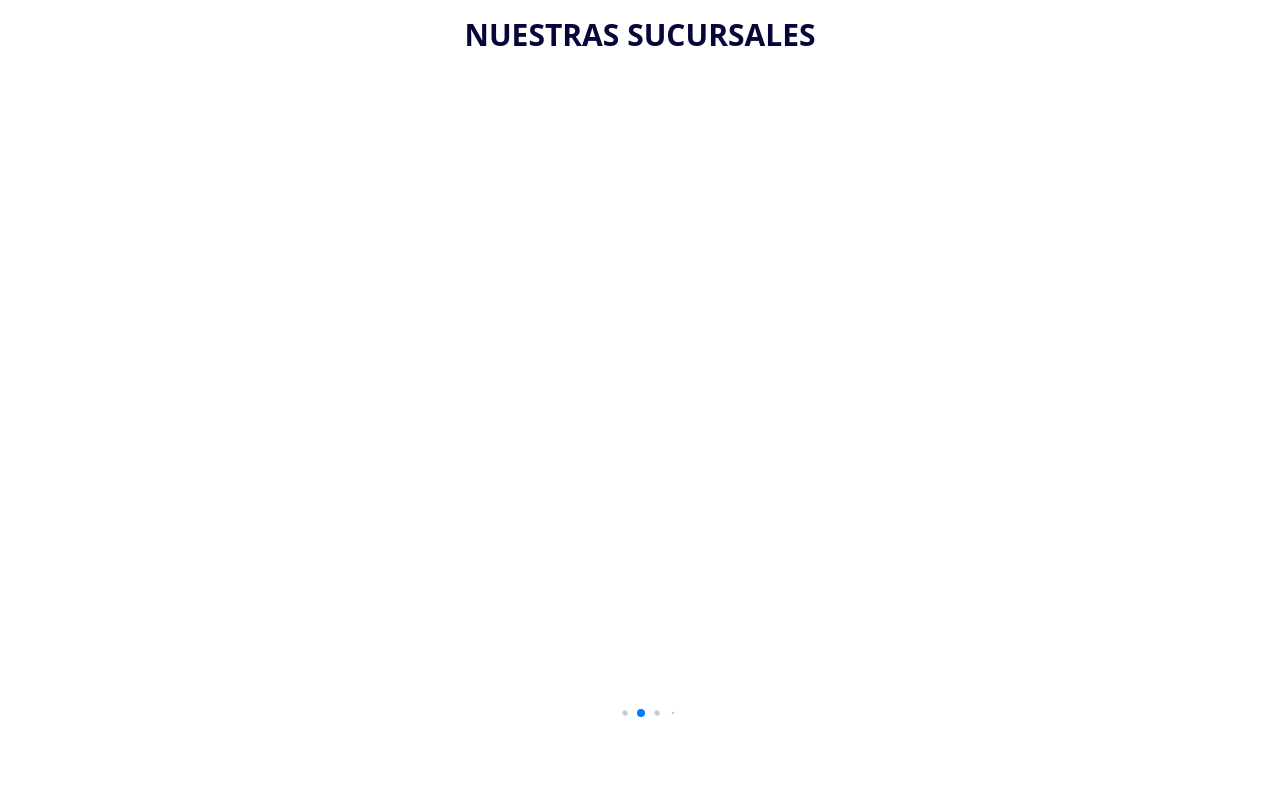
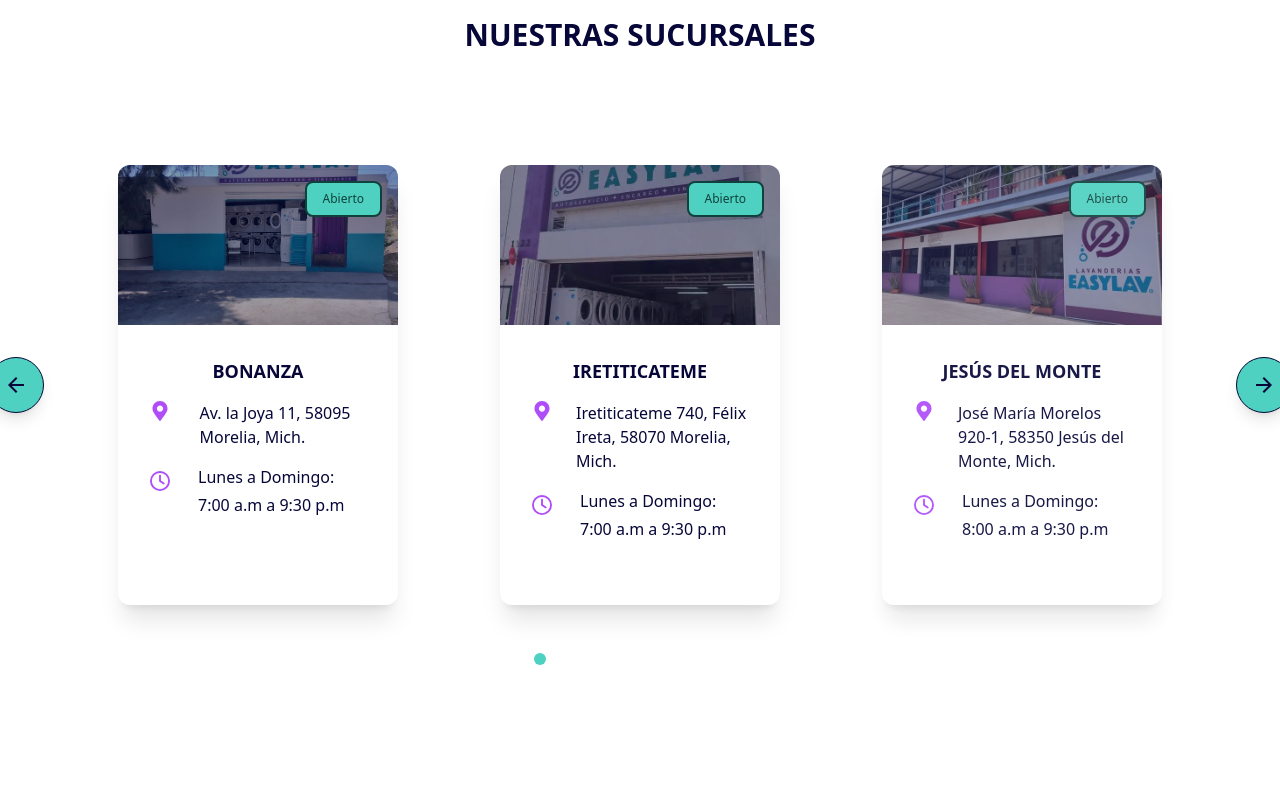
Before and after one commit to dspwebstudiomx/easylav-react, a React (Vite) app: page / in a window 1280 px wide. Shown: the part 7740-8540 px from the top of the page. Built offline with nearby package versions, Linux system fonts and the light colour scheme.

Commit message:
feat: refactor el componente NuestrasSucursales para implementar un carrusel personalizado con navegación y autoplay, eliminando Swiper

```diff
--- a/src/pages/inicio/Testimonios/CarouselTestimonios.jsx
+++ b/src/pages/inicio/Testimonios/CarouselTestimonios.jsx
@@ -16,7 +16,8 @@ import Testimonio from './Testimonio';
 
 // Estilos
 const styles = {
-  backgroundColor: 'bg-secondary_dark dark:bg-primary',
+  // backgroundColor: 'bg-primary_light dark:bg-primary',
+  // backgroundColor: 'bg-secondary_dark dark:bg-primary',
 };
 
 // Hook para detectar breakpoints
--- a/src/pages/inicio/Testimonios/Testimonio.jsx
+++ b/src/pages/inicio/Testimonios/Testimonio.jsx
@@ -19,7 +19,7 @@ const Testimonio = ({ testimonio }) => {
   return (
     <article
       id={`testimonio-${testimonio.nombre}`}
-      className="pt-8 pb-2 px-8 flex flex-col justify-between bg-light text-dark rounded-xl h-[360px] sm:h-[300px] w-[80%] sm:w-full shadow-xl mx-auto border-4 border-secondary dark:border-primary"
+      className="pt-8 pb-2 px-8 flex flex-col justify-between bg-light text-dark rounded-xl h-[360px] sm:h-[300px] w-[80%] sm:w-full shadow-xl mx-auto "
       key={TESTIMONY_ID}>
       {/* Testimonio */}
       <p id={`testimonio-parrafo-${PERSON_NAME_TESTIMONY}`} className="text-pretty text-lg">
--- a/src/pages/inicio/nuestrasSucursales/NuestrasSucursales.jsx
+++ b/src/pages/inicio/nuestrasSucursales/NuestrasSucursales.jsx
@@ -10,16 +10,61 @@
 */
 
 // Importaciones
+import { useState, useEffect } from 'react';
+import { MdArrowBack, MdArrowForward } from 'react-icons/md';
 import { Container, Section, SucursalCard, TitleContainer, TitleH2 } from 'components';
 import { localservices } from 'data';
 import PropTypes from 'prop-types';
-import 'swiper/css';
-import 'swiper/css/navigation';
-import 'swiper/css/pagination';
-import { Autoplay, Pagination } from 'swiper/modules';
-import { Swiper, SwiperSlide } from 'swiper/react';
+// ...existing code...
 
 const NuestrasSucursales = () => {
+  // Ordenar: primero Morelia, luego el resto por ciudad y luego por título
+  const sortedLocalServices = [...localservices].sort((a, b) => {
+    if (a.city === 'Morelia' && b.city !== 'Morelia') return -1;
+    if (a.city !== 'Morelia' && b.city === 'Morelia') return 1;
+    const cityCompare = a.city.localeCompare(b.city);
+    if (cityCompare !== 0) return cityCompare;
+    return a.title.localeCompare(b.title);
+  });
+
+  const [current, setCurrent] = useState(0);
+  const [slidesToShow, setSlidesToShow] = useState(3);
+  const total = sortedLocalServices.length;
+
+  // Hook para adaptar la cantidad de sucursales visibles
+  useEffect(() => {
+    const updateSlidesToShow = () => {
+      const w = window.innerWidth;
+      if (w < 768) setSlidesToShow(1);
+      else if (w < 1024) setSlidesToShow(2);
+      else setSlidesToShow(3);
+    };
+    updateSlidesToShow();
+    window.addEventListener('resize', updateSlidesToShow);
+    return () => window.removeEventListener('resize', updateSlidesToShow);
+  }, []);
+
+  // Autoplay: avanzar cada 5 segundos
+  useEffect(() => {
+    const timer = setInterval(() => {
+      setCurrent((prev) => (prev + 1) % total);
+    }, 5000);
+    return () => clearInterval(timer);
+  }, [total]);
+
+  // Responsive: puedes usar window.innerWidth o un hook para ajustar slidesToShow
+  const nextSlide = () => setCurrent((prev) => (prev + 1) % total);
+  const prevSlide = () => setCurrent((prev) => (prev - 1 + total) % total);
+
+  // Para mostrar los slides visibles
+  const getVisibleSlides = () => {
+    let slides = [];
+    for (let i = 0; i < slidesToShow; i++) {
+      slides.push(sortedLocalServices[(current + i) % total]);
+    }
+    return slides;
+  };
+
   // Verifica si localservices tiene datos
   if (!localservices || localservices.length === 0) {
     return (
@@ -31,18 +76,9 @@ const NuestrasSucursales = () => {
     );
   }
 
-  // Ordenar: primero Morelia, luego el resto por ciudad y luego por título
-  const sortedLocalServices = [...localservices].sort((a, b) => {
-    if (a.city === 'Morelia' && b.city !== 'Morelia') return -1;
-    if (a.city !== 'Morelia' && b.city === 'Morelia') return 1;
-    const cityCompare = a.city.localeCompare(b.city);
-    if (cityCompare !== 0) return cityCompare;
-    return a.title.localeCompare(b.title);
-  });
-
   return (
     <Section className="dark:bg-dark py-12">
-      <Container className="flex flex-col items-center justify-center mx-auto ">
+      <Container className="flex flex-col items-center justify-center w-full px-0 mx-auto ">
         {/* Títulos */}
         <div className="md:hidden">
           <TitleContainer title="Nuestras Sucursales" />
@@ -51,53 +87,42 @@ const NuestrasSucursales = () => {
           <TitleH2>Nuestras Sucursales</TitleH2>
         </div>
 
-        {/* Carousel de Tarjetas Sucursales */}
-
-        <Swiper
-          modules={[Pagination, Autoplay]}
-          className={'mySwyper mt-20 w-5/6 sm:w-full'}
-          keyboard={true}
-          spaceBetween={40}
-          navigation={false}
-          autoplay={{
-            delay: 6000,
-            disableOnInteraction: true,
-          }}
-          loop={true}
-          pagination={{ clickable: true, draggable: true, dynamicBullets: true }}
-          breakpoints={{
-            600: {
-              slidesPerView: 1,
-              spaceBetweenSlides: 30,
-              touchRatio: 1,
-            },
-            768: {
-              slidesPerView: 2,
-              spaceBetweenSlides: 30,
-              touchRatio: 1,
-            },
-            1024: {
-              slidesPerView: 3,
-              spaceBetweenSlides: 0,
-              touchRatio: 1,
-            },
-            1210: {
-              slidesPerView: 3,
-              spaceBetweenSlides: 0,
-              touchRatio: 1,
-            },
-            1920: {
-              slidesPerView: 4,
-              spaceBetweenSlides: 0,
-              touchRatio: 1,
-            },
-          }}>
-          {sortedLocalServices.map((localservice) => (
-            <SwiperSlide key={localservice.id}>
-              <SucursalCard {...localservice} disableZoom={true} />
-            </SwiperSlide>
+        {/* Carrusel TailwindCSS */}
+        <div className="relative w-full mt-20 px-4 md:px-12 xl:px-32">
+          <div className="flex items-center justify-center gap-8 w-full">
+            {getVisibleSlides().map((localservice) => (
+              <div
+                key={localservice.id}
+                className="transition-all duration-500 ease-in-out w-full max-w-[350px] flex-shrink-0 px-6">
+                <SucursalCard {...localservice} disableZoom={true} />
+              </div>
+            ))}
+          </div>
+          {/* Botones navegación */}
+          <button
+            className="absolute left-0 top-1/2 -translate-y-1/2 p-0 flex items-center justify-center w-14 h-14 text-center bg-primary rounded-full shadow-lg hover:bg-gray-100 transition border border-gray-300 dark:bg-secondary dark:border-light dark:text-light"
+            onClick={prevSlide}
+            aria-label="Anterior">
+            <MdArrowBack className="text-2xl" />
+          </button>
+          <button
+            className="absolute right-0 top-1/2 -translate-y-1/2 p-0 flex items-center justify-center w-14 h-14 text-center bg-primary rounded-full shadow-lg hover:bg-gray-100 transition border border-gray-300 dark:bg-secondary dark:border-light dark:text-light"
+            onClick={nextSlide}
+            aria-label="Siguiente">
+            <MdArrowForward className="text-2xl" />
+          </button>
+        </div>
+        {/* Indicadores */}
+        <div className="flex justify-center mt-4 gap-2">
+          {sortedLocalServices.map((_, idx) => (
+            <button
+              key={idx}
+              className={`w-3 h-3 rounded-full transition-all duration-300 ${idx === current ? 'bg-primary' : 'bg-gray-400 dark:bg-gray-600'}`}
+              onClick={() => setCurrent(idx)}
+              aria-label={`Ir a la sucursal ${idx + 1}`}
+            />
           ))}
-        </Swiper>
+        </div>
       </Container>
     </Section>
   );
```
